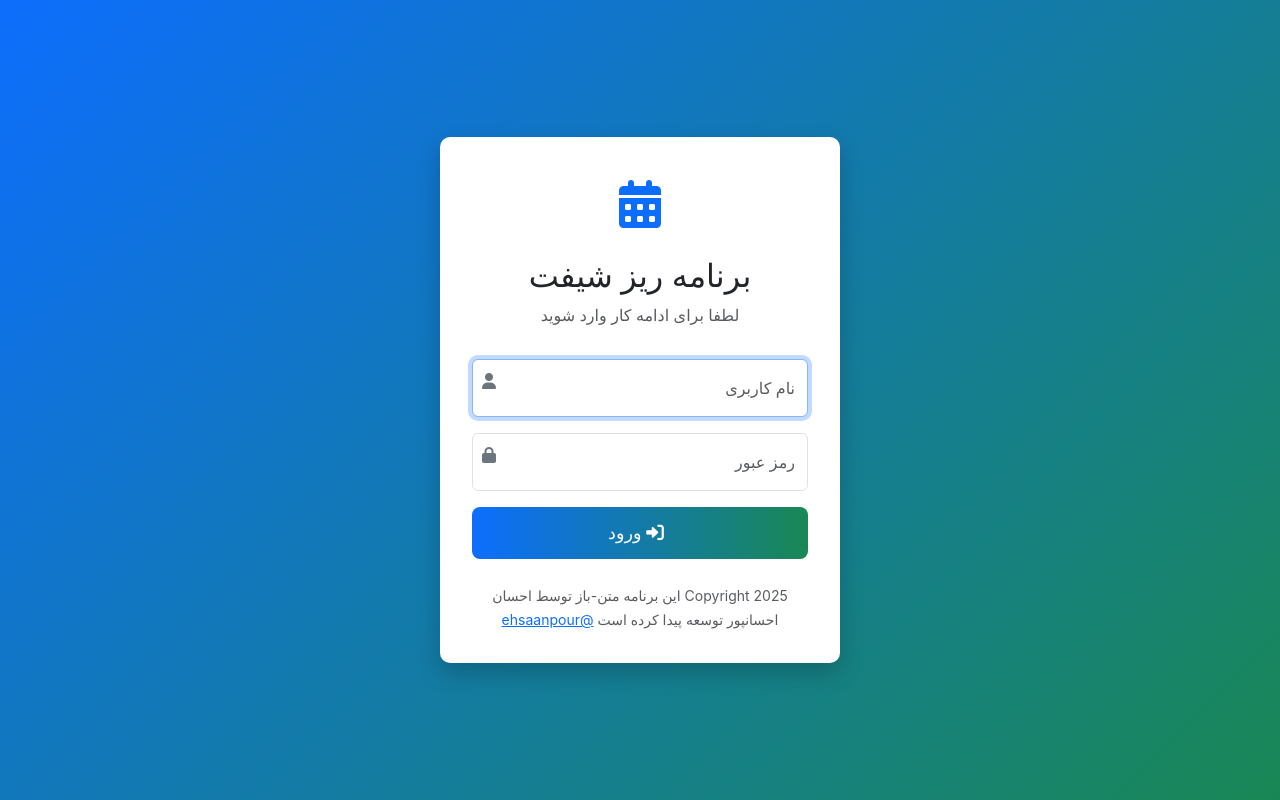
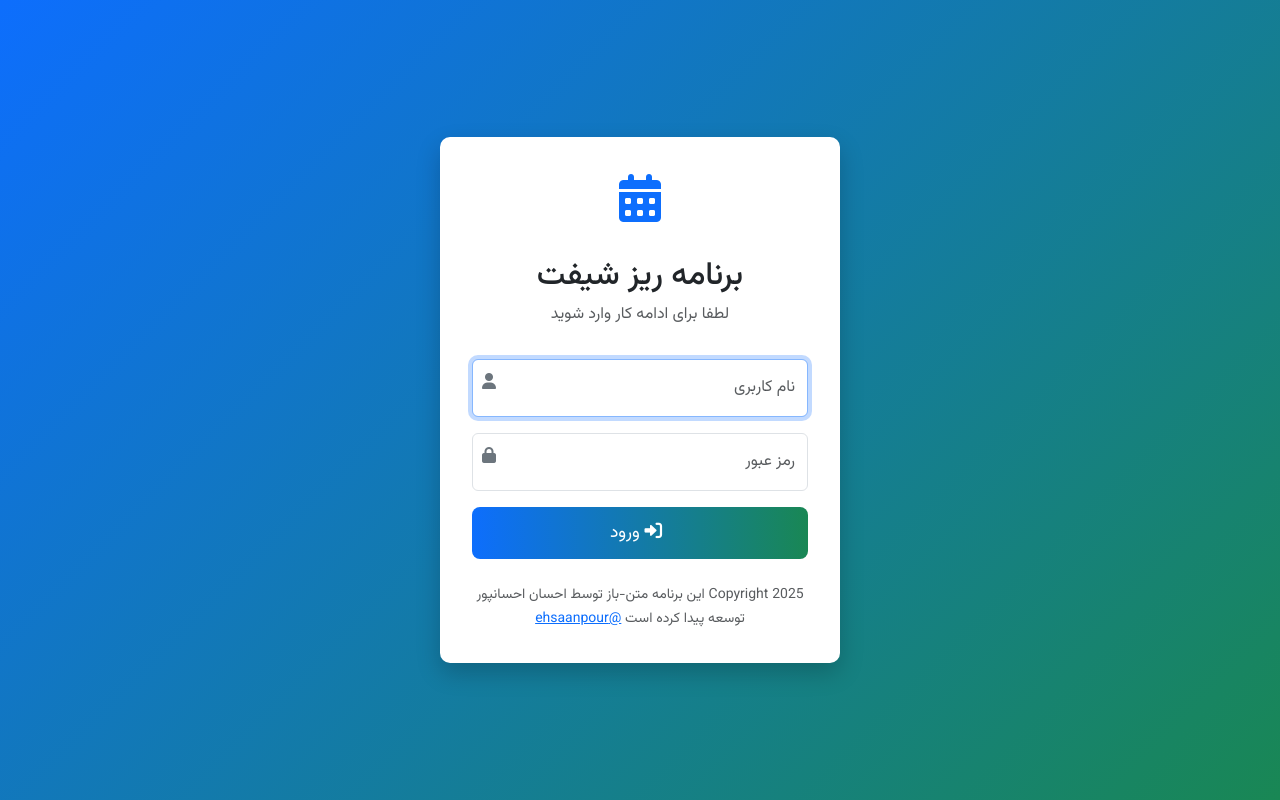
Before and after one commit to ehsaanpour/Shift-Scheduler-With-Login-Shamsi-engineer-panel, a Flask app: page /login in a window 1280 px wide. Run offline with Flask 3, Linux system fonts and the light colour scheme; some libraries are stand-ins or nearby versions.

Commit message:
feat: Add fonts.css stylesheet to base and login templates
Includes a new stylesheet for custom fonts in both base.html and login.html to enhance the visual appearance of the application.

```diff
--- /dev/null
+++ b/static/css/fonts.css
@@ -0,0 +1,13 @@
+/* Import Vazir font from Google Fonts */
+@import url('https://fonts.googleapis.com/css2?family=Vazirmatn:wght@100;200;300;400;500;600;700;800;900&display=swap');
+
+/* Set Vazir as the default font for Persian text */
+body {
+    font-family: 'Vazirmatn', -apple-system, BlinkMacSystemFont, 'Segoe UI', Roboto, 'Helvetica Neue', Arial, sans-serif;
+}
+
+/* Ensure Persian text uses Vazir font */
+[lang="fa"],
+[dir="rtl"] {
+    font-family: 'Vazirmatn', -apple-system, BlinkMacSystemFont, 'Segoe UI', Roboto, 'Helvetica Neue', Arial, sans-serif;
+}
--- a/templates/base.html
+++ b/templates/base.html
@@ -6,6 +6,7 @@
     <title>{% block title %}برنامه‌ریز شیفت{% endblock %}</title>
     <link href="https://cdn.jsdelivr.net/npm/bootstrap@5.3.0-alpha1/dist/css/bootstrap.min.css" rel="stylesheet">
     <link rel="stylesheet" href="https://cdnjs.cloudflare.com/ajax/libs/font-awesome/6.1.1/css/all.min.css">
+    <link rel="stylesheet" href="{{ url_for('static', filename='css/fonts.css') }}">
     <link rel="stylesheet" href="{{ url_for('static', filename='css/style.css') }}">
     {% block extra_css %}{% endblock %}
 </head>
--- a/templates/login.html
+++ b/templates/login.html
@@ -6,6 +6,7 @@
     <title>ورود - برنامه‌ریز شیفت</title>
     <link href="https://cdn.jsdelivr.net/npm/bootstrap@5.3.0-alpha1/dist/css/bootstrap.min.css" rel="stylesheet">
     <link rel="stylesheet" href="https://cdnjs.cloudflare.com/ajax/libs/font-awesome/6.1.1/css/all.min.css">
+    <link rel="stylesheet" href="{{ url_for('static', filename='css/fonts.css') }}">
     <style>
         body {
             background: linear-gradient(135deg, #0d6efd 0%, #198754 100%);
```
